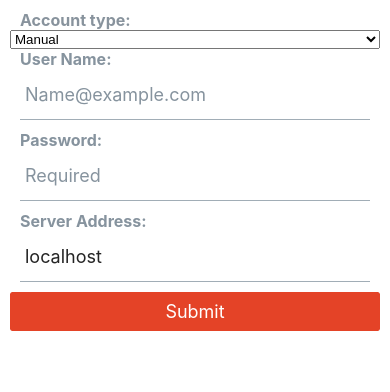
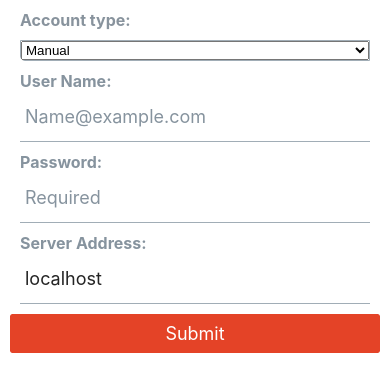
Before and after one commit to vadbertalan/form-react-native, a React Native app: screen / in a window 390 px wide. Shown: the top 392 px of the page. Built offline with nearby package versions, Linux system fonts and the light colour scheme.

Commit message:
ui: update account type picker's style

```diff
--- a/src/components/account-type-picker.tsx
+++ b/src/components/account-type-picker.tsx
@@ -1,6 +1,8 @@
 import {Picker} from '@react-native-picker/picker';
 import React, {FC} from 'react';
 import {LoginAccountType} from '../models/login-payload';
+import {StyleSheet, View} from 'react-native';
+import {COLORS, METRICS} from '../style/common-styles';
 
 type AccountTypePickerProps = {
   selectedType: LoginAccountType;
@@ -12,6 +14,7 @@ export const AccountTypePicker: FC<AccountTypePickerProps> = ({
   selectedType,
 }) => {
   return (
+    <View style={styles.container}>
       <Picker selectedValue={selectedType} onValueChange={onNewTypeSelected}>
         {Object.values(LoginAccountType).map(accountType => (
           <Picker.Item
@@ -21,5 +24,15 @@ export const AccountTypePicker: FC<AccountTypePickerProps> = ({
           />
         ))}
       </Picker>
+    </View>
   );
 };
+
+const styles = StyleSheet.create({
+  container: {
+    borderWidth: 1,
+    borderColor: COLORS.line,
+    borderBottomLeftRadius: METRICS.baseBorderRadius,
+    margin: METRICS.baseMargin,
+  },
+});
```
Lines whose indentation alone changed are shown as unchanged.
